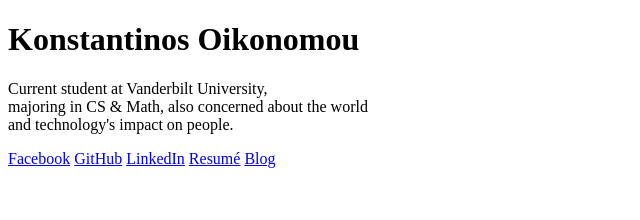
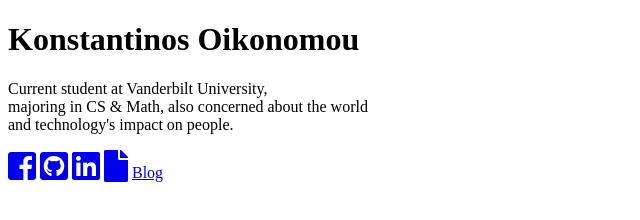
Before and after one commit to konoikon/konoikon.me, a plain HTML site: page index.html in a window 1280 px wide. Shown: the whole page, without its empty margins (0-640 px from the left). Drawn offline with Linux system fonts and the light colour scheme.

Commit message:
add font awesome support

```diff
--- a/index.html
+++ b/index.html
@@ -1,10 +1,12 @@
 <!DOCTYPE html>
 <html lang="en">
 <head>
-  <meta charset="UTF-8">
+  <meta charset="utf-8">
   <meta name="viewport" content="width=device-width, initial-scale=1.0">
   <meta http-equiv="X-UA-Compatible" content="ie=edge">
   <meta name="keywords" content="Konstantinos Oikonomou, kon.oikon, Konstantinos, Vanderbilt, Anatolia, konoikon">
+  <link rel="stylesheet" type="text/css" href="main.css"/>
+  <link rel="stylesheet" href="https://use.fontawesome.com/releases/v5.7.2/css/all.css" integrity="sha384-fnmOCqbTlWIlj8LyTjo7mOUStjsKC4pOpQbqyi7RrhN7udi9RwhKkMHpvLbHG9Sr" crossorigin="anonymous">
   <title>Konstantinos Oikonomou</title>
 </head>
 <body>
@@ -14,11 +16,11 @@
     majoring in CS & Math, also concerned about the world<br>
     and technology's impact on people.</p>
   </div>
-  <div class="linkes">
-    <a href="https://www.facebook.com/kons.oiko">Facebook</a>
-    <a href="https://github.com/konoikon">GitHub</a>
-    <a href="https://linkedin.com/in/konoikon">LinkedIn</a>
-    <a href="#">Resumé</a>
+  <div class="links">
+    <a title="Facebook" href="https://www.facebook.com/kons.oiko"><i class="fab fa-facebook-square fa-2x"></i></a>
+    <a title="GitHub" href="https://github.com/konoikon"><i class="fab fa-github-square fa-2x"></i></a>
+    <a title="LinkedIn" href="https://linkedin.com/in/konoikon"><i class="fab fa-linkedin fa-2x"></i></a>
+    <a href="#"><i class="fas fa-file fa-2x"></i></a>
     <a href="#">Blog</a>
   </div>
 </body>
```
